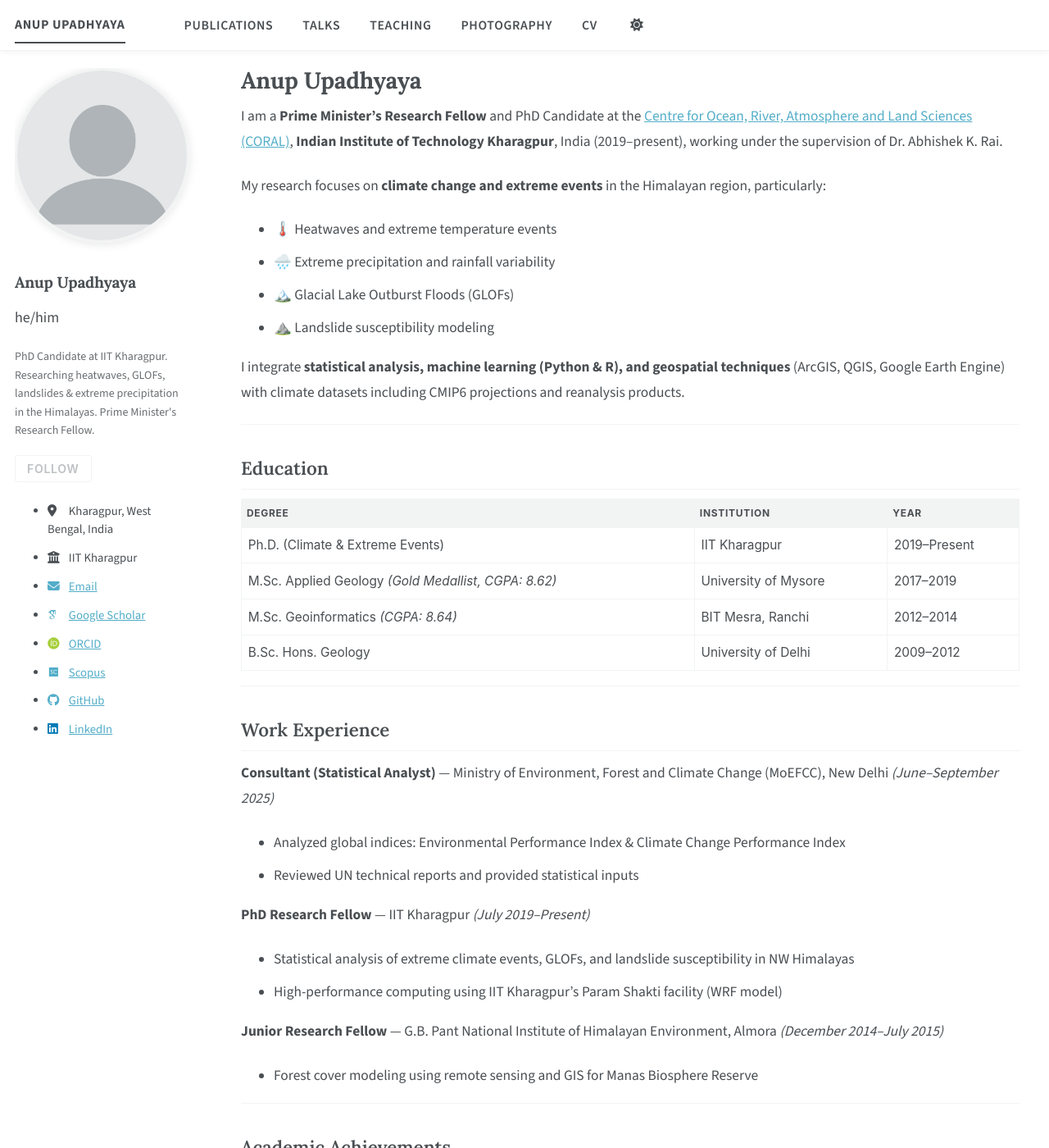
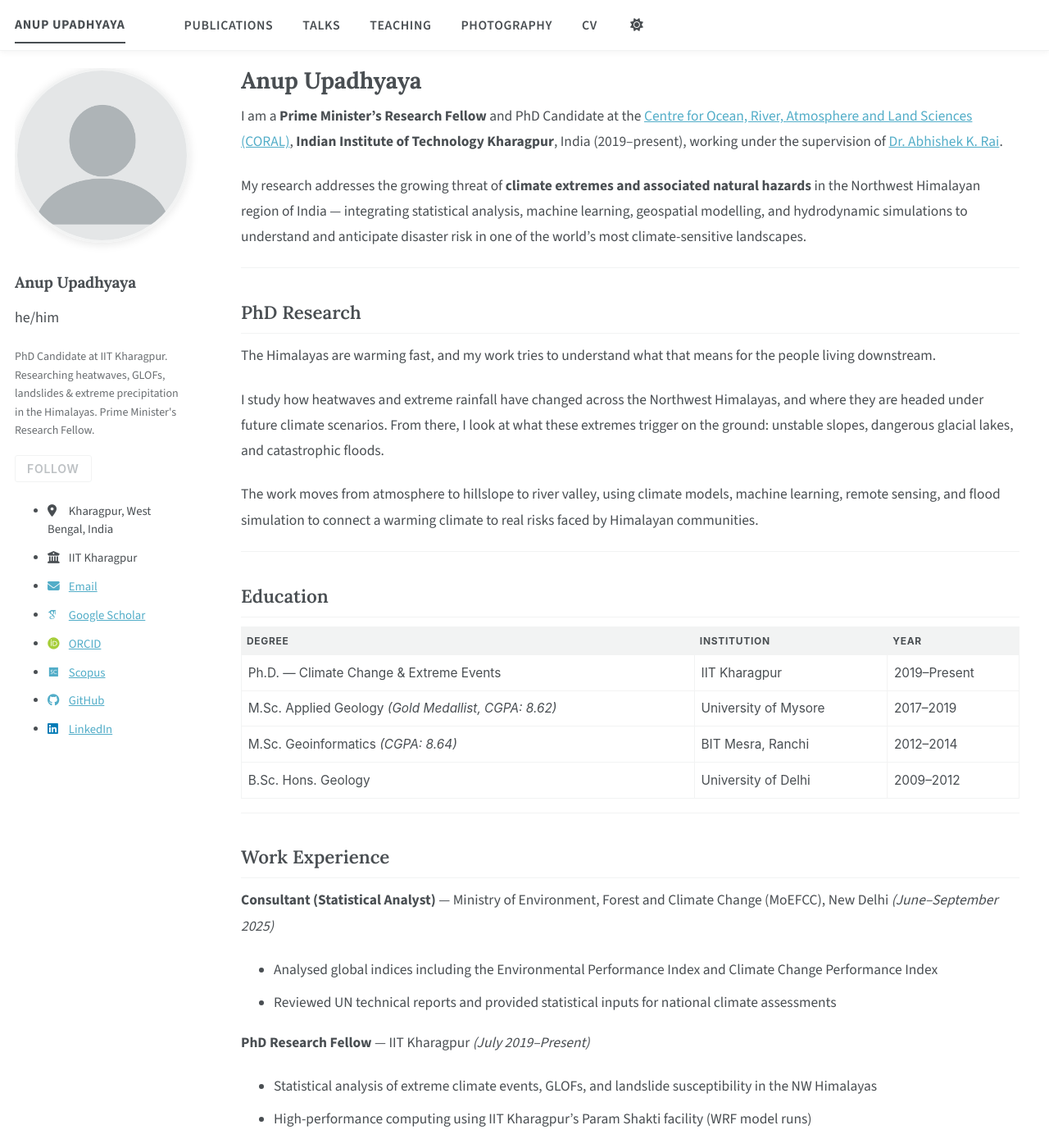
Before and after one commit to anupupadhyaya/anupupadhyaya.github.io, a Jekyll site: the page built from _pages/about.md, in a window 1280 px wide and 1400 px high. Shown: the whole window at 82% size. Built offline with Jekyll 4.4.1, drawn with Linux system fonts in a browser that asks for light colours; some web fonts are replaced; a script bundle is joined from its source files by our own code; library files that are not in the unit come from our copies; some of the changed text lies outside the part shown.

Commit message:
Update about.md

```diff
--- a/_pages/about.md
+++ b/_pages/about.md
@@ -7,15 +7,25 @@ redirect_from:
   - /about.html
 ---
 
-I am a **Prime Minister's Research Fellow** and PhD Candidate at the [Centre for Ocean, River, Atmosphere and Land Sciences (CORAL)](https://www.iitkgp.ac.in), **Indian Institute of Technology Kharagpur**, India (2019–present), working under the supervision of Dr. Abhishek K. Rai.
+I am a **Prime Minister's Research Fellow** and PhD Candidate at the [Centre for Ocean, River, Atmosphere and Land Sciences (CORAL)](https://www.iitkgp.ac.in), **Indian Institute of Technology Kharagpur**, India (2019–present), working under the supervision of [Dr. Abhishek K. Rai](mailto:abhishek@coral.iitkgp.ac.in).
 
-My research focuses on **climate change and extreme events** in the Himalayan region, particularly:
-- 🌡️ Heatwaves and extreme temperature events
-- 🌧️ Extreme precipitation and rainfall variability
-- 🏔️ Glacial Lake Outburst Floods (GLOFs)
-- ⛰️ Landslide susceptibility modeling
+My research addresses the growing threat of **climate extremes and associated natural hazards** in the Northwest Himalayan region of India — integrating statistical analysis, machine learning, geospatial modelling, and hydrodynamic simulations to understand and anticipate disaster risk in one of the world's most climate-sensitive landscapes.
 
-I integrate **statistical analysis, machine learning (Python & R), and geospatial techniques** (ArcGIS, QGIS, Google Earth Engine) with climate datasets including CMIP6 projections and reanalysis products.
+---
+
+## PhD Research
+
+The Himalayas are warming fast, and my work tries to understand what that
+means for the people living downstream.
+
+I study how heatwaves and extreme rainfall have changed across the Northwest
+Himalayas, and where they are headed under future climate scenarios. From
+there, I look at what these extremes trigger on the ground: unstable slopes,
+dangerous glacial lakes, and catastrophic floods.
+
+The work moves from atmosphere to hillslope to river valley, using climate
+models, machine learning, remote sensing, and flood simulation to connect a
+warming climate to real risks faced by Himalayan communities.
 
 ---
 
@@ -33,45 +43,31 @@ I integrate **statistical analysis, machine learning (Python & R), and geospatia
 ## Work Experience
 
 **Consultant (Statistical Analyst)** — Ministry of Environment, Forest and Climate Change (MoEFCC), New Delhi *(June–September 2025)*
-- Analyzed global indices: Environmental Performance Index & Climate Change Performance Index
-- Reviewed UN technical reports and provided statistical inputs
+- Analysed global indices including the Environmental Performance Index and Climate Change Performance Index
+- Reviewed UN technical reports and provided statistical inputs for national climate assessments
 
 **PhD Research Fellow** — IIT Kharagpur *(July 2019–Present)*
-- Statistical analysis of extreme climate events, GLOFs, and landslide susceptibility in NW Himalayas
-- High-performance computing using IIT Kharagpur's Param Shakti facility (WRF model)
+- Statistical analysis of extreme climate events, GLOFs, and landslide susceptibility in the NW Himalayas
+- High-performance computing using IIT Kharagpur's Param Shakti facility (WRF model runs)
 
 **Junior Research Fellow** — G.B. Pant National Institute of Himalayan Environment, Almora *(December 2014–July 2015)*
-- Forest cover modeling using remote sensing and GIS for Manas Biosphere Reserve
+- Forest cover modelling using remote sensing and GIS for Manas Biosphere Reserve, Assam
 
 ---
 
 ## Academic Achievements
 
 - 🏆 **Prime Minister's Research Fellow** (December 2020)
-- 🏅 **Best Oral Presentation Award**, Research Scholar Day, CORAL, IIT Kharagpur (January 2024)
-- 🥇 **Gold Medal**, M.Sc. Applied Geology, University of Mysore (2019)
+- 🏅 **Best Oral Presentation Award** — Research Scholar Day, CORAL, IIT Kharagpur (January 2024)
+- 🥇 **Gold Medal** — M.Sc. Applied Geology, University of Mysore (2019)
 - ✅ **GATE 2019**: AIR 430, Score 487
-- ✅ **KSET 2018** (Karnataka State Eligibility Test for Lectureship)
+- ✅ **KSET 2018** — Karnataka State Eligibility Test for Lectureship
 
 ---
 
 ## Skills
 
-- **Programming**: Python, R
+- **Programming**: Python, R (statistical modelling, machine learning, data analysis)
 - **Geospatial**: ArcGIS, QGIS, SNAP, Google Earth Engine
-- **Climate Modeling**: WRF, HEC-RAS, CMIP6
-- **Methods**: Machine Learning, MCDM (AHP-TOPSIS, AHP-COPRAS), Trend Analysis, Return Period Analysis
-
----
-
-## PhD Research Overview
-
-My doctoral research addresses the growing threat of climate extremes and associated natural hazards in the **Northwest Himalayan region of India**. The work spans three interconnected themes:
-
-<div class="obj-card"><p><strong>Objective 1 — Climate Extremes & Future Projections:</strong> Spatio-temporal analysis of heatwave indices and extreme precipitation trends using bias-corrected CMIP6 models under multiple SSP scenarios.</p></div>
-
-<div class="obj-card"><p><strong>Objective 2 — Hazard Susceptibility Mapping:</strong> Landslide susceptibility assessment via machine learning (Upper Ganga Basin) and GLOF susceptibility mapping using AHP-TOPSIS and AHP-COPRAS for the Northwest Himalayas.</p></div>
-
-<div class="obj-card"><p><strong>Objective 3 — Hydrodynamic Flood Modelling:</strong> HEC-RAS 2D modelling of GLOF scenarios from high-priority glacial lakes to map downstream flood extent, water depth, flow velocity, and risk zones.</p></div>
-
-The thesis integrates reanalysis products, remote sensing datasets, digital elevation models, and CMIP6 climate projections — combining statistical rigour with geospatial and computational tools to inform disaster risk management in the Himalayas.
+- **Climate & Hydrologic Modelling**: WRF, HEC-RAS 2D, CMIP6
+- **Methods**: Machine Learning, MCDM (AHP-TOPSIS, AHP-COPRAS), Trend & Return Period Analysis
```
Also changed, not shown: other parts of _pages/about.md (+1 -1 lines).
